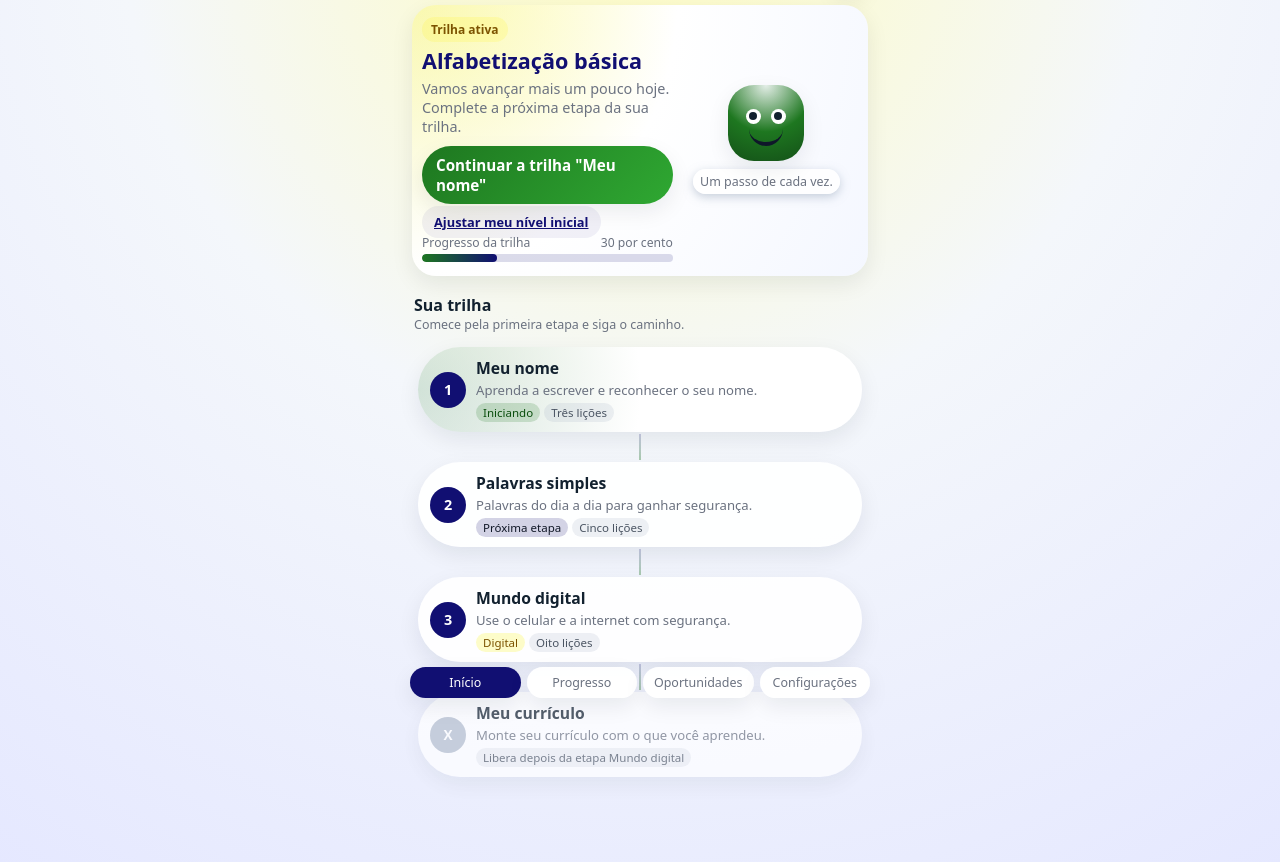
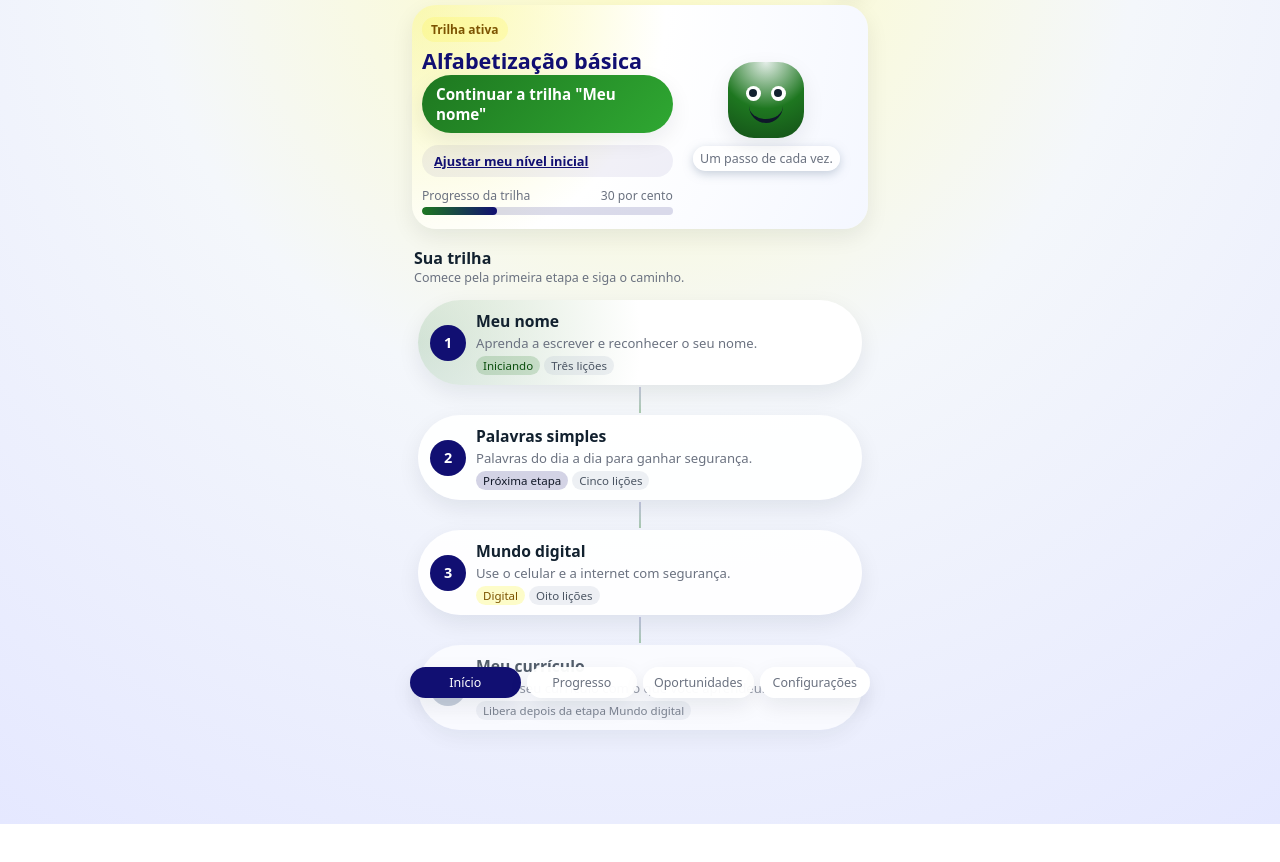
Before and after one commit to jaozinnm/Avance, a plain HTML site: page home.html in a window 1280 px wide. Shown: the part 86-948 px from the top of the page. After the commit the page ends 910 px from the top, so only its background shows below. Drawn offline with Linux system fonts and the light colour scheme.

Commit message:
ajuste na centralização

```diff
--- a/home.html
+++ b/home.html
@@ -1,5 +1,6 @@
 <!DOCTYPE html>
 <html lang="pt-BR">
+
 <head>
   <meta charset="UTF-8" />
   <title>Avance - Início</title>
@@ -11,12 +12,13 @@
         if (savedTheme === 'dark') {
           document.documentElement.setAttribute('data-theme', 'dark');
         }
-      } catch (e) {}
+      } catch (e) { }
     })();
   </script>
   <link rel="icon" type="image/svg+xml" href="./icons/icon.svg" />
   <link rel="stylesheet" href="styles.css" />
 </head>
+
 <body data-page="home">
   <div class="app">
     <header class="top-bar">
@@ -55,10 +57,7 @@
         <div class="hero-left">
           <p class="hero-badge" data-speak>Trilha ativa</p>
           <h1 id="home-title" data-speak>Alfabetização básica</h1>
-          <p class="hero-text" data-speak>
-            Vamos avançar mais um pouco hoje. Complete a próxima etapa da sua trilha.
-          </p>
-
+          <div class="hero-actions">
             <a class="hero-button" href="lesson.html">
               Continuar a trilha "Meu nome"
             </a>
@@ -66,6 +65,7 @@
             <a class="hero-secondary-button" href="onboarding.html" data-speak>
               Ajustar meu nível inicial
             </a>
+          </div>
 
           <div class="hero-progress" data-speak>
             <div class="hero-progress-info">
@@ -168,4 +168,5 @@
 
   <script src="app.js"></script>
 </body>
+
 </html>
--- a/styles.css
+++ b/styles.css
@@ -966,6 +966,18 @@ body {
   color: var(--white);
   box-shadow: var(--shadow-soft);
 }
+.hero-actions {
+  display: flex;
+  flex-direction: column;
+  align-items: flex-start;
+  gap: 6px;
+}
+.hero-actions .hero-button,
+.hero-actions .hero-secondary-button {
+  width: 100%;
+  justify-content: center;
+}
+
 
 .lesson-btn--ghost {
   background: rgba(255, 255, 255, 0.95);
```
Lines whose indentation alone changed are shown as unchanged.
